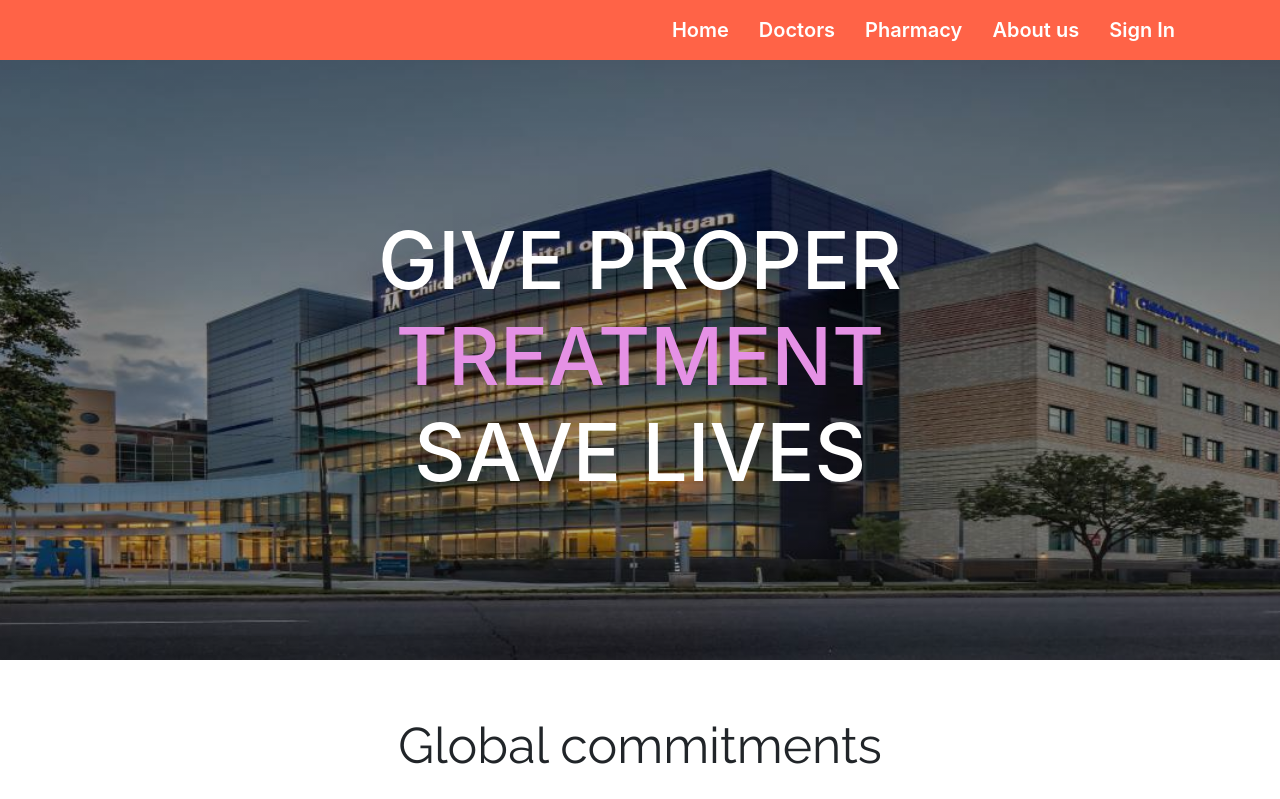
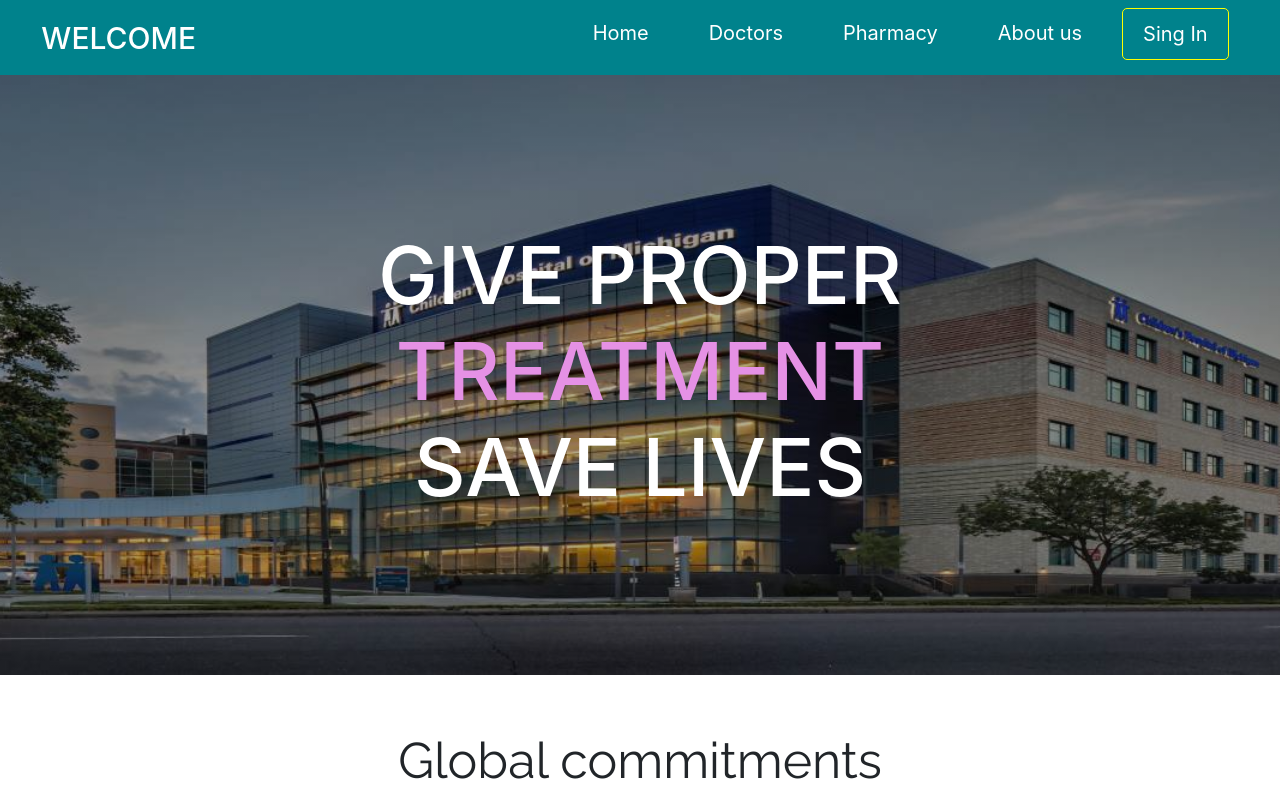
Before and after one commit to omarali18/specialized-hospitals, a React (Create React App) app: page / in a window 1280 px wide. Shown: the top 799 px of the page. Built offline with nearby package versions, Linux system fonts and the light colour scheme; no server answers.

Commit message:
add new menue bar

```diff
--- a/src/App.js
+++ b/src/App.js
@@ -3,7 +3,6 @@ import { BrowserRouter as Router, Switch, Route } from 'react-router-dom';
 import './App.css';
 import Home from './components/Home/Home';
 import Doctors from './components/Doctors/Doctors';
-import Header from './components/Header/Header';
 import ServiceDetails from './components/ServiceDetails/ServiceDetails';
 import NotFound from './components/NotFound/NotFound';
 import Footer from './components/Footer/Footer';
@@ -13,6 +12,7 @@ import Pharmacy from './components/Pharmacy/Pharmacy';
 import Login from './components/Login/Login';
 import AuthProvider from './context/AuthProvider';
 import PrivateRoute from './components/PrivateRoute/PrivateRoute';
+import MenueBar from './components/MenueBar/MenueBar';
 
 function App() {
   return (
@@ -27,34 +27,34 @@ function App() {
               <Home></Home>
             </Route>
             <Route path="/doctors">
-              <Header></Header>
+              <MenueBar></MenueBar>
               <Doctors></Doctors>
               <Footer></Footer>
             </Route>
             <Route path="/about">
-              <Header></Header>
+              <MenueBar></MenueBar>
               <About></About>
               <Footer></Footer>
             </Route>
             <Route path="/pharmacy">
-              <Header></Header>
+              <MenueBar></MenueBar>
               <Pharmacy></Pharmacy>
               <Footer></Footer>
             </Route>
             <Route path="/login">
-              <Header></Header>
+              <MenueBar></MenueBar>
               <Login></Login>
               <Footer></Footer>
             </Route>
             <PrivateRoute path="/service">
-              <Header></Header>
+              <MenueBar></MenueBar>
               <ServiceDetails></ServiceDetails>
               <Footer></Footer>
             </PrivateRoute>
             <PrivateRoute path="/appointment/:name">
-              <Header></Header>
+              <MenueBar></MenueBar>
               <Appointment></Appointment>
-              <Footer></Footer>
+              <MenueBar></MenueBar>
             </PrivateRoute>
             <Route path="*">
               <NotFound></NotFound>
--- a/src/components/Banner/Banner.js
+++ b/src/components/Banner/Banner.js
@@ -1,11 +1,11 @@
 import React from 'react';
-import Header from '../../components/Header/Header';
+import MenueBar from '../MenueBar/MenueBar';
 import "./Banner.css"
 
 const Banner = () => {
     return (
         <div>
-            <Header />
+            <MenueBar />
             <div className="banner-container">
                 <div className="banner-header">
                     <h1>GIVE PROPER <br /> <span className="mark-write">TREATMENT</span> <br /> SAVE LIVES</h1>
--- a/src/components/Doctors/Doctors.js
+++ b/src/components/Doctors/Doctors.js
@@ -22,7 +22,7 @@ const Doctors = () => {
             </div>
             <div className="card-container">
                 <h2 className='specialist'><i className="fas fa-hospital-user"></i> Our specialist.</h2><br />
-                <div className="row w-75 mx-auto">
+                <div className="row mx-auto card-sizeing">
                     {
                         doctors.map(doctor => <Doctor
                             key={doctor.id}
--- /dev/null
+++ b/src/components/MenueBar/MenueBar.css
@@ -0,0 +1,78 @@
+
+
+.navbar{
+display: flex;
+justify-content: space-around;
+align-items: center;
+height: 75px;
+color: white;
+background-color: #00828c;
+}
+.logo{
+    font-size: 30px;
+}
+.nav-link-container{
+    display: flex;
+    justify-content: flex-end;
+    list-style: none;
+    width: 75%;
+    /* background-color: white; */
+}
+.home, .doctors, .pharmacys, .about, .sign-up{
+    text-decoration: none;
+    color: white;
+    font-size: 20px;
+    padding: 10px 20px;
+    margin: 0 10px;
+    cursor: pointer;
+}
+
+.sign-up{
+    border: 1px solid yellow;
+    border-radius: 5px;
+}
+.mobile-menu-icon{
+    display: none;
+}
+@media only screen and (max-width:780px) {
+    .logo{
+        display: flex;
+        position: absolute;
+        top: 15px;
+        left: 35px;
+    }
+    .nav-link-container{
+        display: none;
+    }
+    .nav-links-mobile{
+        position: absolute;
+        display: block;
+        list-style: none;
+        background-color: #005469;
+        left: 0;
+        top: 75px;
+        transition: all 0.5s ease-out;
+        width: 100%;
+    }
+    .home, .doctors, .pharmacys, .about, .sign-up{
+        color: white;
+        text-align: center;
+        padding: 32px;
+        width: 100%;
+        transition: all 0.5s ease;
+    }
+    .sign-up{
+        border: none;
+    }
+    .mobile-menu-icon{
+        display: block;
+        position: absolute;
+        font-size: 30px;
+        color: white;
+        background-color: #00828c;
+        border: none;
+        outline: none;
+        top: 15px;
+        right: 25px;
+    }
+}
--- /dev/null
+++ b/src/components/MenueBar/MenueBar.js
@@ -0,0 +1,49 @@
+import React, { useState } from 'react';
+import { Link } from 'react-router-dom';
+import useAuth from '../../Hooks/useAuth';
+import "./MenueBar.css"
+
+const MenueBar = () => {
+    const [isMobile, setIsMobile] = useState(false)
+    const { user, handleLogOut } = useAuth()
+    return (
+        <nav className="navbar">
+            {
+                user.email ? <h3>{user.displayName} <i className="fas fa-user"></i></h3> : <h3 className="logo">WELCOME</h3>
+            }
+            <ul className={isMobile ? "nav-links-mobile" : "nav-link-container"}
+                onClick={() => setIsMobile(false)}
+            >
+                <Link to="/home" className="home">
+                    <li>Home</li>
+                </Link>
+                <Link to="/doctors" className="doctors">
+                    <li>Doctors</li>
+                </Link>
+                <Link to="/pharmacy" className="pharmacys">
+                    <li>Pharmacy</li>
+                </Link>
+                <Link to="/about" className="about">
+                    <li>About us</li>
+                </Link>
+                {
+                    !user.email ? <Link to="/login" className="sign-up">
+                        <li>Sing In</li>
+                    </Link> : <Link to="/home" onClick={handleLogOut} className="sign-up">
+                        <li>Sing Out</li>
+                    </Link>
+                }
+
+            </ul>
+            <button className="mobile-menu-icon"
+                onClick={() => setIsMobile(!isMobile)}
+            >
+                {
+                    isMobile ? <i class="fas fa-times"></i> : <i class="fas fa-bars"></i>
+                }
+            </button>
+        </nav>
+    );
+};
+
+export default MenueBar;
--- a/src/components/ServiceDetails/ServiceDetails.css
+++ b/src/components/ServiceDetails/ServiceDetails.css
@@ -1,5 +1,7 @@
 
-
+.categori-container{
+    width: 75%;
+}
 .img-text-contgainer{
     width: 250px;
 }
@@ -11,3 +13,8 @@
 .card-size div img{
     height: 350px;
 }
+@media only screen and (max-width:540px) {
+    .categori-container{
+        width: 85%;
+    }
+}
--- a/src/components/ServiceDetails/ServiceDetails.js
+++ b/src/components/ServiceDetails/ServiceDetails.js
@@ -4,7 +4,7 @@ import "./ServiceDetails.css"
 const ServiceDetails = () => {
 
     return (
-        <div className=" w-75 mx-auto mb-5 mt-5">
+        <div className=" mx-auto mb-5 mt-5 categori-container">
             <h1 className="text-center">Top Categories</h1>
             <div className="row row-cols-1 row-cols-md-4 row-cols-sm-2 g-4">
                 <div className="col card-size">
```
